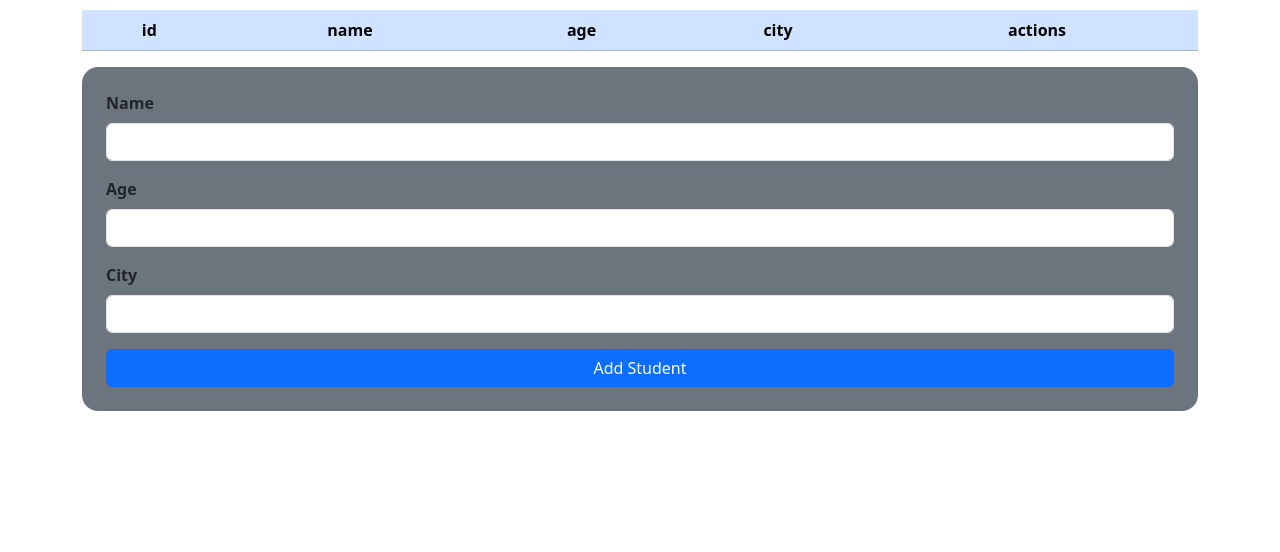
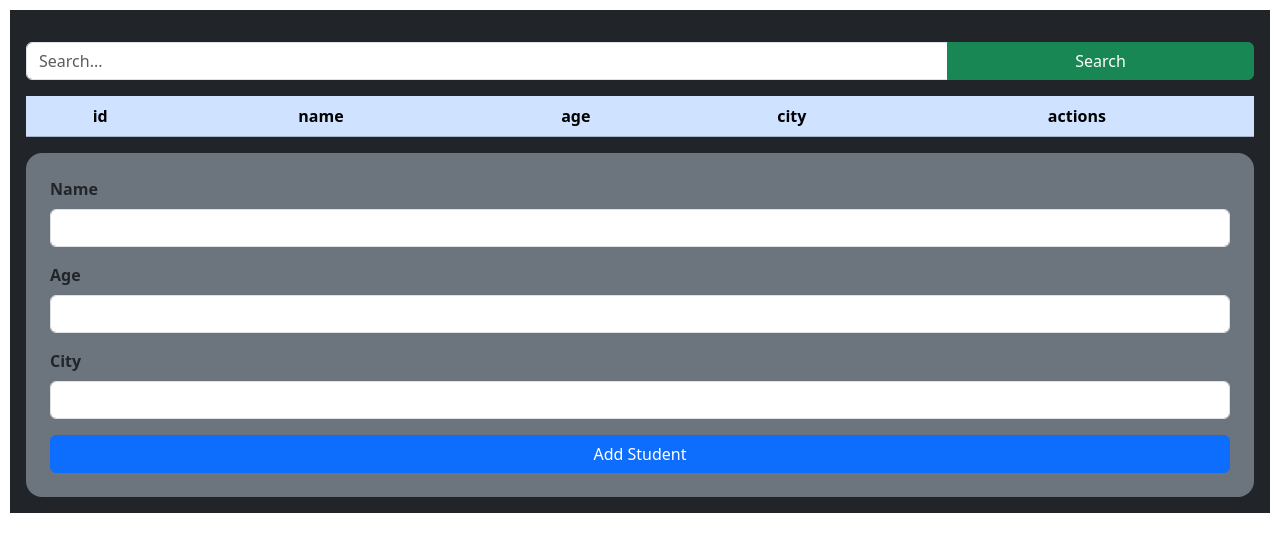
Before and after one commit to erraouyyoussef/redux-toolkit, a React (Vite) app: page / in a window 1280 px wide. Shown: the top 552 px of the page. Built offline with nearby package versions, Linux system fonts and the light colour scheme.

Commit message:
zadt live search

```diff
--- a/src/App.jsx
+++ b/src/App.jsx
@@ -1,5 +1,5 @@
 import { useSelector, useDispatch } from "react-redux";
-import { addStudent, updateStudent, deleteStudent } from "./features/student/studentSlice";
+import { addStudent, updateStudent, deleteStudent, searching } from "./features/student/studentSlice";
 import { useState } from "react";
 
 function App() {
@@ -15,6 +15,7 @@ function App() {
     const [name, setName] = useState('')
     const [age, setAge] = useState('')
     const [city, setCity] = useState('')
+    const [searchInput, setSearchInput] = useState('')
 
 
     const inputValues = {
@@ -26,9 +27,9 @@ function App() {
 
     const handleAddStudent = () => {
 
-        if (!name || !age || !city) {
-            return alert('fill fields firs')
-        }
+        // if (!name || !age || !city) {
+        //     return alert('fill fields firs')
+        // }
 
         dispatch(addStudent(inputValues))
         setName("")
@@ -81,9 +82,22 @@ function App() {
         setButton(null)
     }
 
+    const handleSearching = () => {
+        dispatch(searching(searchInput))
+    }
 
     return <>
-        <div className="container">
+        <div className="fluid-container w-100 bg-dark p-3">
+            <form onSubmit={(e) => e.preventDefault()} className="my-3">
+                <div className="input-group ">
+                    <input type="text"
+                        placeholder="Search..."
+                        className="form-control  w-75"
+                        value={searchInput}
+                        onChange={(e) => setSearchInput(e.target.value)} />
+                    <button className="btn btn-success w-25" onClick={handleSearching}>Search</button>
+                </div>
+            </form>
             <table className="table table-primary text-center">
                 <thead>
                     <tr>
--- a/src/features/student/studentSlice.jsx
+++ b/src/features/student/studentSlice.jsx
@@ -21,10 +21,13 @@ const studentSlice = createSlice({
         },
         deleteStudent: (state, action) => {
             state.students = state.students.filter(s => s.id !== action.payload)
+        },
+        searching: (state, action) => {
+            state.students = state.students.filter((s) => s.name.toLowerCase().includes(action.payload.toLowerCase()))
         }
     }
 })
 
-export const { addStudent, updateStudent, deleteStudent } = studentSlice.actions
+export const { addStudent, updateStudent, deleteStudent, searching } = studentSlice.actions
 
 export default studentSlice.reducer
--- a/vite.config.js
+++ b/vite.config.js
@@ -7,4 +7,5 @@ export default defineConfig({
     react(),
     tailwindcss(),
   ],
+  base: '/redux-toolkit/'
 })
```
